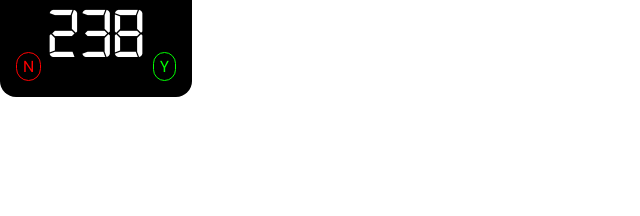
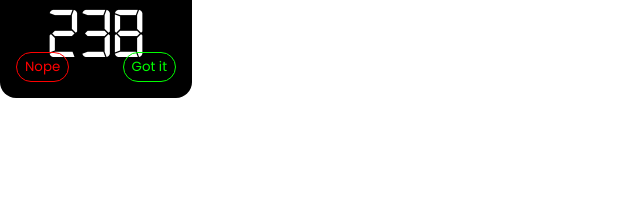
Before and after one commit to madisoncagle/scorekeeper, a plain HTML site: page index.html in a window 1280 px wide. Shown: the part 196-412 px from the top of the page, 0-640 px from the left. Drawn offline with Linux system fonts and the light colour scheme.

Commit message:
Work on score card

```diff
--- a/index.html
+++ b/index.html
@@ -27,8 +27,8 @@
                 <p class="numeric score">238</p>
 
                 <div class="buttons">
-                    <button type="button" class="no">N</button>
-                    <button type="button" class="yes">Y</button>
+                    <button type="button" class="no">Nope</button>
+                    <button type="button" class="yes">Got it</button>
                 </div>
             </div>
         </div>
--- a/styles.css
+++ b/styles.css
@@ -73,7 +73,8 @@ footer {
 }
 
 .buttons button {
-    font-size: 1rem;
+    /* font-size: 1rem; */
+    padding: 0.25rem 0.5rem;
 }
 
 .buttons .no {
```
